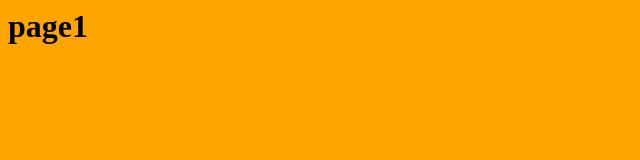
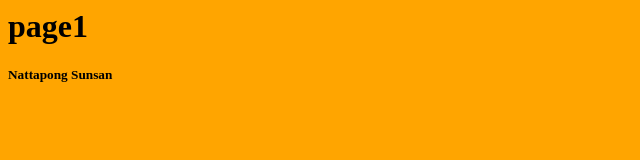
Before and after one commit to kapoklnw/microsoftex, a plain HTML site: page page1.html in a window 1280 px wide. Shown: the full height of the page, 0-640 px from the left. Drawn offline with Linux system fonts and the light colour scheme.

Commit message:
edit as create page

```diff
--- a/page1.html
+++ b/page1.html
@@ -1,6 +1,6 @@
 <html>
 <body bgcolor="orange">
 <h1>page1</h1>
-
+<h5>Nattapong Sunsan</h5>
 </body>
 </html>
```
